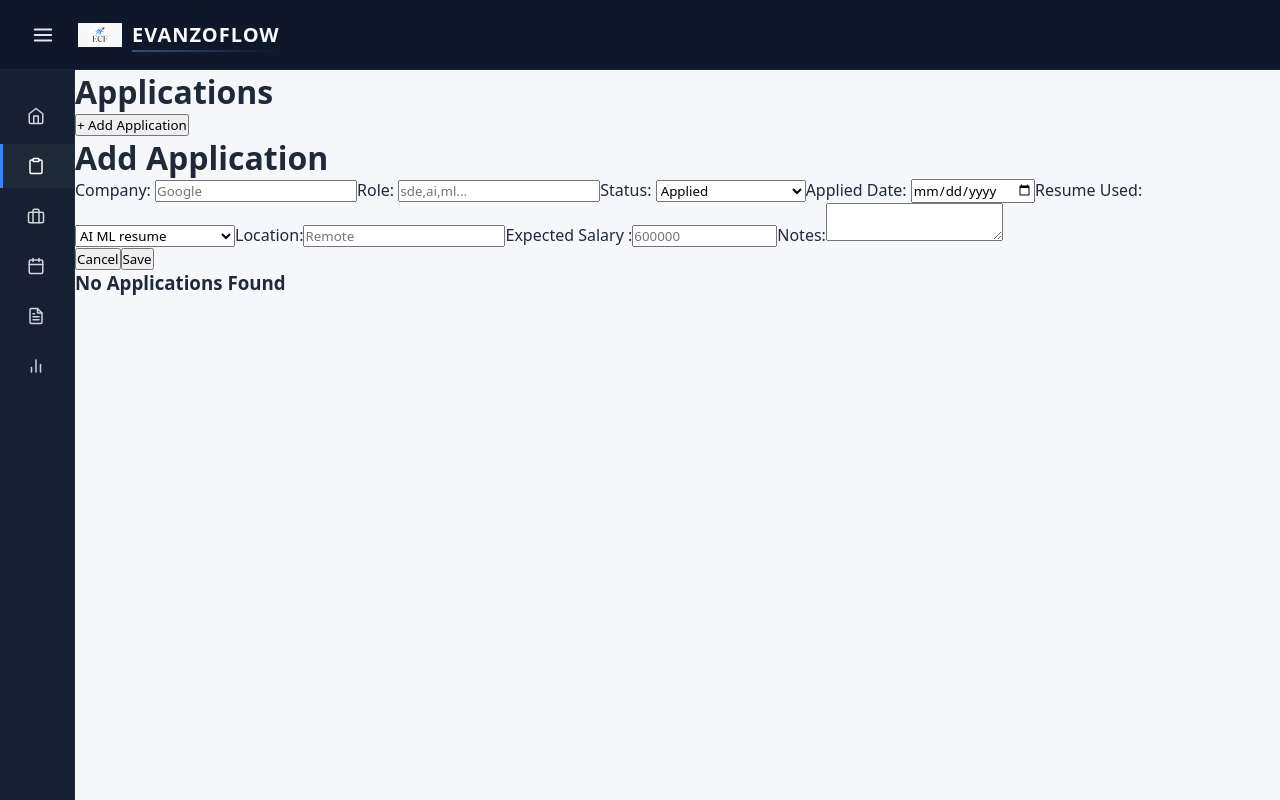
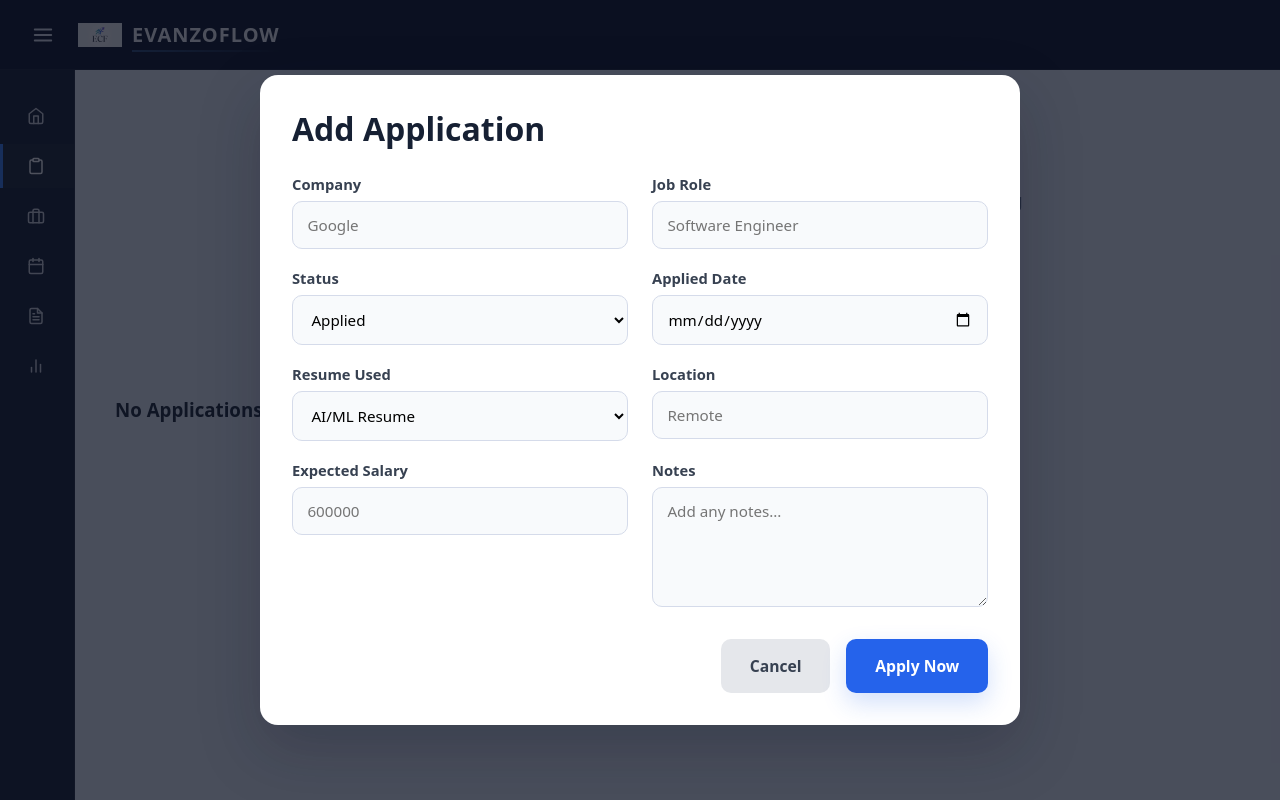
Before and after one commit to Suryansh-Paul/careerflow, a React (Vite) app: page /applications in a window 1280 px wide. Both pictures are taken after a click on the button "+ Add Application". Built offline with nearby package versions, Linux system fonts and the light colour scheme.

Commit message:
Style application form modal

```diff
--- a/src/components/application/ApplicationForm.jsx
+++ b/src/components/application/ApplicationForm.jsx
@@ -1,50 +1,108 @@
-function ApplicationForm({isClose}){
+function ApplicationForm({ isClose }) {
   return (
     <div className="overlay">
       <div className="modal">
         <h1>Add Application</h1>
+
         <form>
-            <label >Company: </label>
-            <input type="text" placeholder="Google"/>
-            <label >Role: </label>
-            <input type="text" placeholder="sde,ai,ml..."/>
 
-            <label >Status: </label>
-             <select>
+          <div className="form-group">
+            <label htmlFor="company">Company</label>
+            <input
+              id="company"
+              type="text"
+              placeholder="Google"
+            />
+          </div>
+
+          <div className="form-group">
+            <label htmlFor="role">Job Role</label>
+            <input
+              id="role"
+              type="text"
+              placeholder="Software Engineer"
+            />
+          </div>
+
+          <div className="form-group">
+            <label htmlFor="status">Status</label>
+            <select id="status">
               <option>Applied</option>
+              <option>Interview Scheduled</option>
+              <option>Offer Received</option>
               <option>Selected</option>
               <option>Rejected</option>
-                <option>Interview Scheduled</option>
-                <option>Offer Recieved</option>
             </select>
-            <label >Applied Date: </label>
-            <input type="date" />
-            <label >Resume Used: </label>
-            <select>
-                <option>AI ML resume</option>
-                <option>SDE resume</option>
-                <option>Data scientist resume</option>
-                <option>CyberSecurity resume</option>
+          </div>
+
+          <div className="form-group">
+            <label htmlFor="date">Applied Date</label>
+            <input
+              id="date"
+              type="date"
+            />
+          </div>
+
+          <div className="form-group">
+            <label htmlFor="resume">Resume Used</label>
+            <select id="resume">
+              <option>AI/ML Resume</option>
+              <option>SDE Resume</option>
+              <option>Data Science Resume</option>
+              <option>Cyber Security Resume</option>
             </select>
-            <label>Location:</label>
-            <input type="text" placeholder="Remote"/>
-            <label>Expected Salary :</label>
+          </div>
+
+          <div className="form-group">
+            <label htmlFor="location">Location</label>
             <input
+              id="location"
+              type="text"
+              placeholder="Remote"
+            />
+          </div>
+
+          <div className="form-group">
+            <label htmlFor="salary">Expected Salary</label>
+            <input
+              id="salary"
               type="number"
               placeholder="600000"
               min="0"
-                        max="10000000000"
+              max="100000000"
               step="10000"
             />
-            <label >Notes:</label>
-            <textarea></textarea>
+          </div>
+
+          <div className="form-group notes-group">
+            <label htmlFor="notes">Notes</label>
+            <textarea
+              id="notes"
+              placeholder="Add any notes..."
+            ></textarea>
+          </div>
+
           <div className="modal-btn">
-        <button  type="button" onClick={isClose} className="cancel-btn">Cancel </button>
-        <button className="save-btn">Save</button>
+            <button
+              type="button"
+              onClick={isClose}
+              className="cancel-btn"
+            >
+              Cancel
+            </button>
+
+            <button
+              type="submit"
+              className="save-btn"
+            >
+             Apply Now
+            </button>
           </div>
+
         </form>
+      </div>
+    </div>
+  );
+}
 
-      </div>
-    </div>)
-}
-export default ApplicationForm
+export default ApplicationForm;
--- a/src/pages/Applications/Application.css
+++ b/src/pages/Applications/Application.css
@@ -0,0 +1,223 @@
+#mainpage{
+    flex:1;
+    padding:2rem 2.5rem;
+    background:#edf3fb;
+    min-height:100vh;
+}
+
+#mainpage h1{
+    font-size:2rem;
+    font-weight:700;
+    color:#162033;
+    margin-bottom:1.5rem;
+}
+
+.add-btn{
+    background:#2563eb;
+    color:#fff;
+    border:none;
+    padding:.9rem 1.5rem;
+    border-radius:12px;
+    font-size:.95rem;
+    font-weight:600;
+    cursor:pointer;
+    transition:.25s;
+    box-shadow:0 10px 24px rgba(37,99,235,.18);
+    margin-bottom:2rem;
+}
+
+.add-btn:hover{
+    background:#1d4ed8;
+    transform:translateY(-2px);
+    box-shadow:0 14px 30px rgba(37,99,235,.25);
+}
+
+.data{
+    margin-top:1rem;
+}
+
+.overlay{
+    position:fixed;
+    inset:0;
+    background: rgba(10,15,30,.72);
+    display:flex;
+    justify-content:center;
+    align-items:center;
+    animation:fadeIn .25s ease;
+    z-index:1000;
+}
+
+.modal{
+    width:min(760px,92%);
+    background:#ffffff;
+    border-radius:18px;
+    padding:2rem;
+    box-shadow:0 24px 60px rgba(15,23,42,.25);
+    animation:modalPop .28s ease;
+}
+
+.modal h1{
+    font-size:1.7rem;
+    color:#172033;
+    margin-bottom:1.8rem;
+}
+
+.modal form{
+    display:grid;
+    grid-template-columns:repeat(2,1fr);
+    gap:1.2rem 1.5rem;
+}
+
+.modal label{
+    display:block;
+    font-size:.92rem;
+    font-weight:600;
+    color:#374151;
+    margin-bottom:.45rem;
+}
+
+.modal input,
+.modal select,
+.modal textarea{
+    width:100%;
+    padding:.8rem .9rem;
+    border:1px solid #d5dbea;
+    border-radius:10px;
+    background:#f8fafc;
+    font-size:.95rem;
+    outline:none;
+    transition:.25s;
+}
+
+.modal input:focus,
+.modal select:focus,
+.modal textarea:focus{
+    border-color:#2563eb;
+    background:#fff;
+    box-shadow:0 0 0 4px rgba(37,99,235,.12);
+}
+
+.modal textarea{
+    min-height:120px;
+    resize:vertical;
+}
+
+.modal textarea,
+.modal-btn{
+    grid-column:1/3;
+}
+
+.modal-btn{
+    display:flex;
+    justify-content:flex-end;
+    gap:1rem;
+    margin-top:.5rem;
+}
+
+.cancel-btn{
+    border:none;
+    background:#e5e7eb;
+    color:#374151;
+    padding: 1rem 1.8rem;
+    font-size: .98rem;
+    border-radius:10px;
+    font-weight:600;
+    cursor:pointer;
+    transition:.25s;
+}
+
+.cancel-btn:hover{
+    background:#d1d5db;
+}
+
+.save-btn{
+    border:none;
+    background:#2563eb;
+    color:#fff;
+    border-radius:10px;
+    font-weight:600;
+    cursor:pointer;
+    transition:.25s;
+    box-shadow:0 10px 24px rgba(37,99,235,.2);
+     padding: 1rem 1.8rem;
+    font-size: .98rem;
+}
+
+.save-btn:hover{
+    background:#1d4ed8;
+    transform:translateY(-2px);
+}
+
+@keyframes fadeIn{
+    from{
+        opacity:0;
+    }
+    to{
+        opacity:1;
+    }
+}
+
+@keyframes modalPop{
+    from{
+        opacity:0;
+        transform:translateY(20px) scale(.96);
+    }
+    to{
+        opacity:1;
+        transform:translateY(0) scale(1);
+    }
+}
+
+@media(max-width:768px){
+
+    .modal{
+        padding:1.5rem;
+    }
+
+    .modal form{
+        grid-template-columns:1fr;
+    }
+
+    .modal textarea,
+    .modal-btn{
+        grid-column:1;
+    }
+
+    .modal-btn{
+        justify-content:stretch;
+    }
+
+    .modal-btn button{
+        flex:1;
+    }
+
+}
+
+.page-header{
+    display:flex;
+    flex-direction:column;
+    align-items:center;
+    justify-content:center;
+    text-align:center;
+    gap:1rem;
+    margin-bottom:2.5rem;
+}
+
+.page-header h1{
+    font-size:2.25rem;
+    color:#172033;
+    font-weight:700;
+    margin:0;
+}
+
+.page-header p{
+    max-width:720px;
+    color:#64748b;
+    font-size:1.08rem;
+    line-height:1.8;
+    margin:0;
+}
+
+.page-header .add-btn{
+    margin-top:.8rem;
+}
--- a/src/pages/Applications/ApplicationsPage.jsx
+++ b/src/pages/Applications/ApplicationsPage.jsx
@@ -19,8 +19,12 @@ function ApplicationsPage(){
     return(
 
         <div id="mainpage">
-        <h1>Applications</h1>
-        <button onClick={toggleForm} className="add-btn"> + Add Application</button>
+            <div className="page-header">
+        <h1>Apply for Your Next Opportunity</h1>
+        <p>Organize your job applications, monitor progress, and stay one step closer to landing your dream role</p>
+         <button onClick={toggleForm} className="add-btn"> + Add Application</button>
+         </div>
+
         <div className="data">
         { IsFormOpen &&  <ApplicationForm isClose={closeForm}  />}
             <ApplicationList/>
```
Lines whose indentation alone changed are shown as unchanged.
